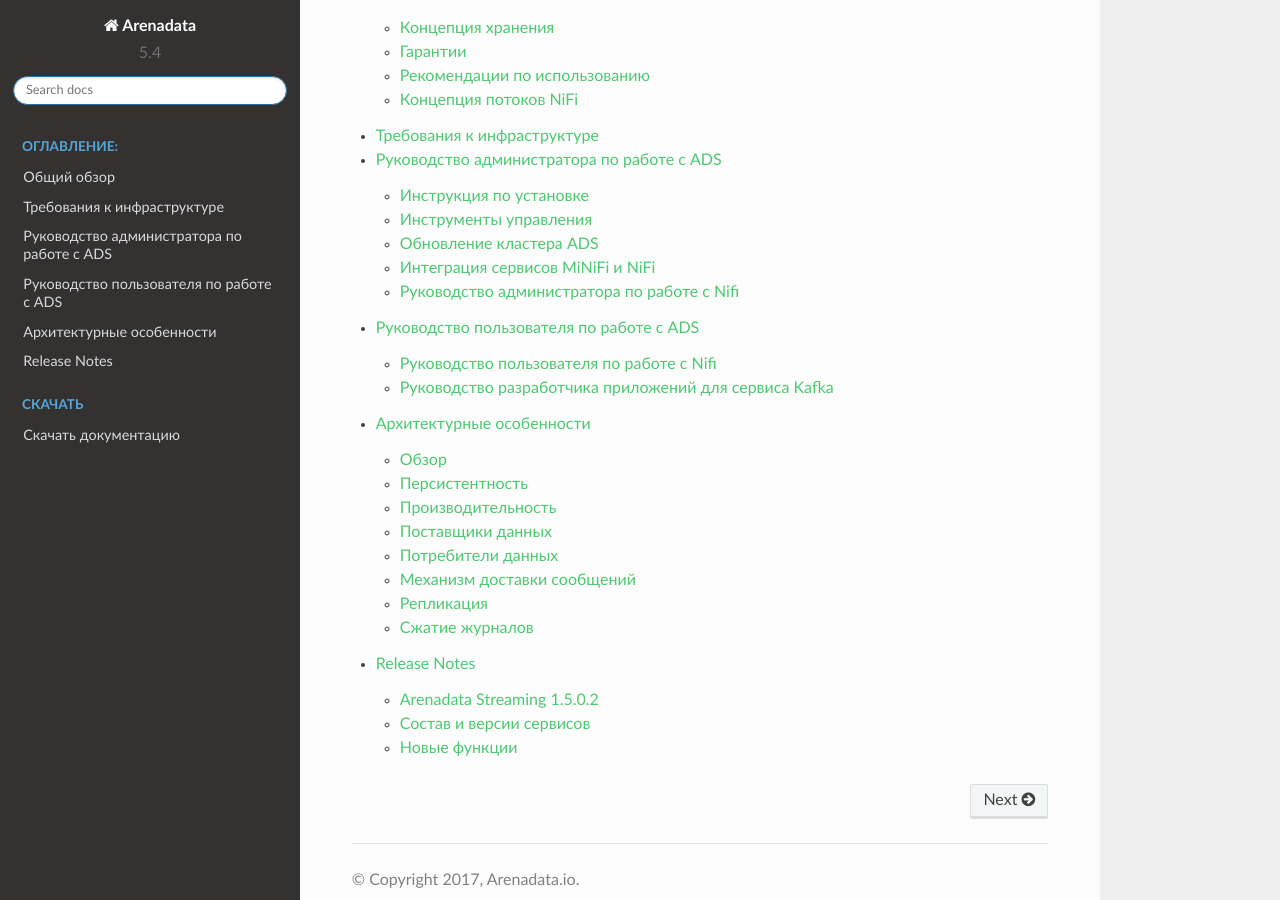
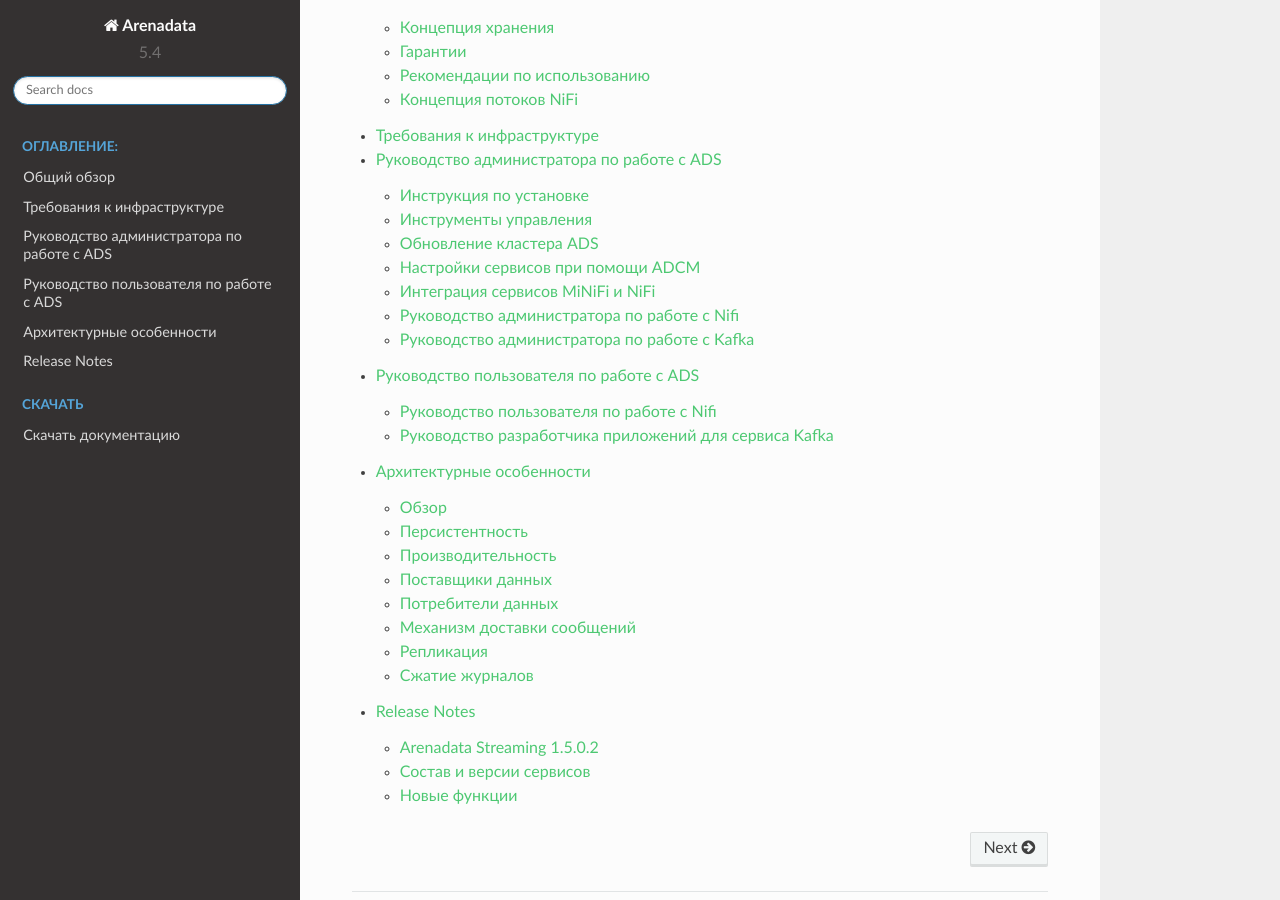
Before and after one commit to arenadata/docs_ads, a Sphinx documentation site: the page built from source/index.rst, in a window 1280 px wide and 900 px high, scrolled down 2534 px. Built offline with Sphinx 7.4.7 and the Read the Docs theme 2.0.0, drawn with Linux system fonts in a browser that asks for light colours; pages that are not in the unit, such as notebooks, are missing from menus.

Commit message:
Install Config Root Change

```diff
--- a/source/OperationGuide/index.rst
+++ b/source/OperationGuide/index.rst
@@ -16,7 +16,7 @@
    Install/index
    Install/manage_tools/index
    Install/manage_tools/upgrade
-   ./Config/ADCM
+   ../Config/ADCM
    ../MiNiFi/index
    ../AdminNIFI/index
-   ./Config/index
+   ../Config/index
```
